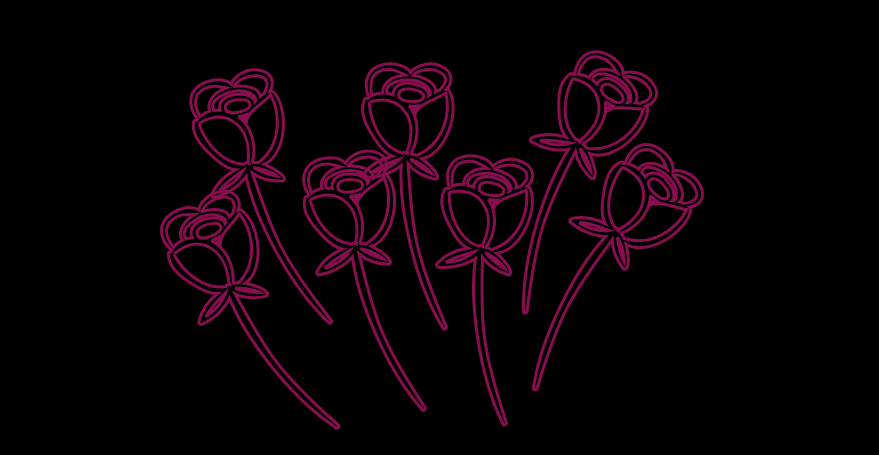
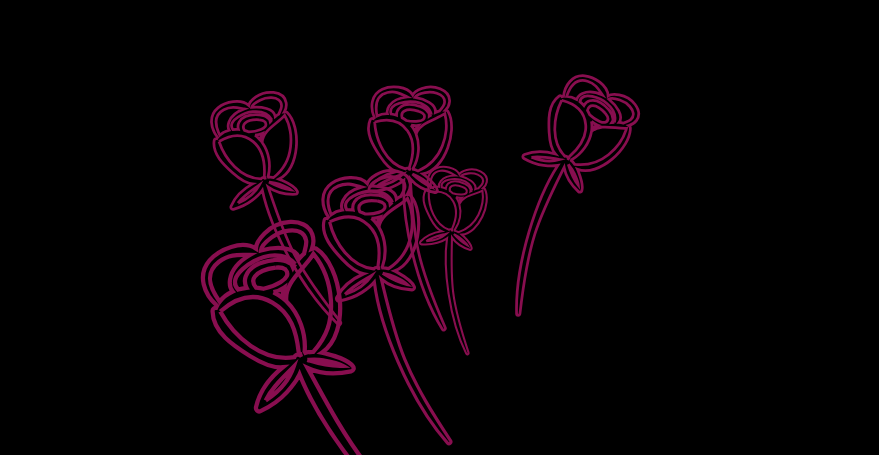
Before and after one commit to alexcumplido/milda, a plain HTML site: page index.html in a window 1280 px wide. Shown: the part 124-579 px from the top of the page, without its empty margins (200-1079 px from the left). Drawn offline with Linux system fonts and the light colour scheme; a web font is replaced by a local one.

Commit message:
Create -d effect

```diff
--- a/index.html
+++ b/index.html
@@ -65,9 +65,8 @@
                     font-size: 3.5rem;
                 }
             }
+
             .rose_1 {
-                max-width: 300px;
-                width: 100%;
                 animation: toDown 1.75s ease-in;
                 transform: rotate(-45deg);
                 grid-row: 1 / 3;
@@ -75,8 +74,6 @@
             }
 
             .rose_2 {
-                max-width: 300px;
-                width: 100%;
                 animation: toDown 1.50s ease-in;
                 transform: rotate(-30deg);
                 grid-row: 1 / 3;
@@ -84,8 +81,6 @@
             }
 
             .rose_3 {
-                max-width: 300px;
-                width: 100%;
                 animation: toDown 1.25s ease-in;
                 grid-row: 1 / 3;
                 grid-column: 4 / 6;
@@ -102,8 +97,6 @@
                 top: -22%;
                 left: -15%;
                 transform: rotate(-40deg);
-                max-width: 300px;
-                width: 100%;
                 animation: toDown 2s ease-in;
             }
 
@@ -112,8 +105,6 @@
                 top: -18%;
                 left: 24%;
                 transform: rotate(-25deg);
-                max-width: 300px;
-                width: 100%;
                 animation: toDown 2.20s ease-in;
             }
 
@@ -122,8 +113,6 @@
                 top: -12%;
                 left: -55%;
                 transform: rotate(-55deg);
-                max-width: 300px;
-                width: 100%;
                 animation: toDown 2s ease-in;
             }
 
@@ -132,8 +121,6 @@
                 top: -20%;
                 left: 60%;
                 transform: rotate(10deg);
-                max-width: 300px;
-                width: 100%;
                 animation: toDown 1.80s ease-in;
             }
 
@@ -142,8 +129,6 @@
                 top: -54%;
                 left: 80%;
                 transform: rotate(24deg);
-                max-width: 300px;
-                width: 100%;
                 animation: toDown 1.60s ease-in;
             }
 
@@ -152,8 +137,6 @@
                 top: -52%;
                 left: -78%;
                 transform: rotate(-60deg);
-                max-width: 300px;
-                width: 100%;
                 animation: toDown 1.40s ease-in;
             }
 
@@ -208,7 +191,7 @@
     </head>
     <body>
         <div class="container">
-            <svg class="rose_1" version="1.1" stroke="#880e4f" stroke-width="2" stroke-linejoin="square" stroke-linecap="butt" stroke-miterlimit="5" stroke-dasharray="600" stroke-dashoffset="600" x="0px" y="0px" viewBox="0 0 200 200" style="enable-background:new 0 0 200 200;">
+            <svg class="rose rose_1" version="1.1" stroke="#880e4f" stroke-width="2" stroke-linejoin="square" stroke-linecap="butt" stroke-miterlimit="5" stroke-dasharray="600" stroke-dashoffset="600" x="0px" y="0px" viewBox="0 0 200 200" style="enable-background:new 0 0 200 200;">
                 <g id="XMLID_1_">
                     <path id="XMLID_226_" style="fill:none;" d="M141.699,28.536c-2.719-3.544-7.022-6.085-11.414-6.835
                     c-2.105-0.359-6.033-0.747-8.056,0.778c-0.305-7.745-10.111-13.968-17.049-14.642c-9.049-0.88-14.428,6.888-15.406,15.065
@@ -240,7 +223,7 @@
                     c2.024-1.319,5.996-0.047,7.94,0.606c2.786,0.936,5.28,2.496,7.235,4.706C140.43,32.967,141.876,36.732,138.718,39.658z"/>
                 </g>
             </svg>
-            <svg class="rose_2" version="1.1" stroke="#880e4f" stroke-width="2" stroke-linejoin="square" stroke-linecap="butt" stroke-miterlimit="5" stroke-dasharray="600" stroke-dashoffset="600" x="0px" y="0px" viewBox="0 0 200 200" style="enable-background:new 0 0 200 200;">
+            <svg class="rose rose_2" version="1.1" stroke="#880e4f" stroke-width="2" stroke-linejoin="square" stroke-linecap="butt" stroke-miterlimit="5" stroke-dasharray="600" stroke-dashoffset="600" x="0px" y="0px" viewBox="0 0 200 200" style="enable-background:new 0 0 200 200;">
                 <g id="XMLID_1_">
                     <path id="XMLID_226_" style="fill:none;" d="M141.699,28.536c-2.719-3.544-7.022-6.085-11.414-6.835
                     c-2.105-0.359-6.033-0.747-8.056,0.778c-0.305-7.745-10.111-13.968-17.049-14.642c-9.049-0.88-14.428,6.888-15.406,15.065
@@ -272,7 +255,7 @@
                     c2.024-1.319,5.996-0.047,7.94,0.606c2.786,0.936,5.28,2.496,7.235,4.706C140.43,32.967,141.876,36.732,138.718,39.658z"/>
                 </g>
             </svg>
-            <svg class="rose_3" version="1.1" stroke="#880e4f" stroke-width="2" stroke-linejoin="square" stroke-linecap="butt" stroke-miterlimit="5" stroke-dasharray="600" stroke-dashoffset="600" x="0px" y="0px" viewBox="0 0 200 200" style="enable-background:new 0 0 200 200;">
+            <svg class="rose rose_3" version="1.1" stroke="#880e4f" stroke-width="2" stroke-linejoin="square" stroke-linecap="butt" stroke-miterlimit="5" stroke-dasharray="600" stroke-dashoffset="600" x="0px" y="0px" viewBox="0 0 200 200" style="enable-background:new 0 0 200 200;">
                 <g id="XMLID_1_">
                     <path id="XMLID_226_" style="fill:none;" d="M141.699,28.536c-2.719-3.544-7.022-6.085-11.414-6.835
                     c-2.105-0.359-6.033-0.747-8.056,0.778c-0.305-7.745-10.111-13.968-17.049-14.642c-9.049-0.88-14.428,6.888-15.406,15.065
@@ -305,7 +288,7 @@
                 </g>
             </svg>
             <div class="center-roses">
-                <svg class="rose_4" version="1.1" stroke="#880e4f" stroke-width="2" stroke-linejoin="square" stroke-linecap="butt" stroke-miterlimit="5" stroke-dasharray="600" stroke-dashoffset="600" x="0px" y="0px" viewBox="0 0 200 200" style="enable-background:new 0 0 200 200;">
+                <svg class="rose rose_4" version="1.1" stroke="#880e4f" stroke-width="2" stroke-linejoin="square" stroke-linecap="butt" stroke-miterlimit="5" stroke-dasharray="600" stroke-dashoffset="600" x="0px" y="0px" viewBox="0 0 200 200" style="enable-background:new 0 0 200 200;">
                     <g id="XMLID_1_">
                         <path id="XMLID_226_" style="fill:none;" d="M141.699,28.536c-2.719-3.544-7.022-6.085-11.414-6.835
                         c-2.105-0.359-6.033-0.747-8.056,0.778c-0.305-7.745-10.111-13.968-17.049-14.642c-9.049-0.88-14.428,6.888-15.406,15.065
@@ -337,7 +320,7 @@
                         c2.024-1.319,5.996-0.047,7.94,0.606c2.786,0.936,5.28,2.496,7.235,4.706C140.43,32.967,141.876,36.732,138.718,39.658z"/>
                     </g>
                 </svg>
-                <svg class="rose_5" version="1.1" stroke="#880e4f" stroke-width="2" stroke-linejoin="square" stroke-linecap="butt" stroke-miterlimit="5" stroke-dasharray="600" stroke-dashoffset="600" x="0px" y="0px" viewBox="0 0 200 200" style="enable-background:new 0 0 200 200;">
+                <svg class="rose rose_5" version="1.1" stroke="#880e4f" stroke-width="2" stroke-linejoin="square" stroke-linecap="butt" stroke-miterlimit="5" stroke-dasharray="600" stroke-dashoffset="600" x="0px" y="0px" viewBox="0 0 200 200" style="enable-background:new 0 0 200 200;">
                     <g id="XMLID_1_">
                         <path id="XMLID_226_" style="fill:none;" d="M141.699,28.536c-2.719-3.544-7.022-6.085-11.414-6.835
                         c-2.105-0.359-6.033-0.747-8.056,0.778c-0.305-7.745-10.111-13.968-17.049-14.642c-9.049-0.88-14.428,6.888-15.406,15.065
@@ -369,39 +352,7 @@
                         c2.024-1.319,5.996-0.047,7.94,0.606c2.786,0.936,5.28,2.496,7.235,4.706C140.43,32.967,141.876,36.732,138.718,39.658z"/>
                     </g>
                 </svg>
-                <svg class="rose_6" version="1.1" stroke="#880e4f" stroke-width="2" stroke-linejoin="square" stroke-linecap="butt" stroke-miterlimit="5" stroke-dasharray="600" stroke-dashoffset="600" x="0px" y="0px" viewBox="0 0 200 200" style="enable-background:new 0 0 200 200;">
-                    <g id="XMLID_1_">
-                        <path id="XMLID_226_" style="fill:none;" d="M141.699,28.536c-2.719-3.544-7.022-6.085-11.414-6.835
-                        c-2.105-0.359-6.033-0.747-8.056,0.778c-0.305-7.745-10.111-13.968-17.049-14.642c-9.049-0.88-14.428,6.888-15.406,15.065
-                        c-0.365,0.047-0.732,0.107-1.099,0.184c-0.459-0.702-1.325-1.094-2.158-0.487c-8.092,5.89-7.658,17.458-7.172,26.443
-                        c0.281,5.203,1.126,11.636,4.52,15.655c-7.374-2.16-15.321-2.492-22.495,0.406c-1.172,0.473-1.625,2.113-0.37,2.834
-                        c4.502,2.587,9.244,4.39,14.419,5.047c2.825,0.358,6.831,0.662,10.224,0.028c-9.534,14.678-16.16,32.074-21.013,48.585
-                        c-5.567,18.938-9.501,39.34-8.952,59.159c0.045,1.608,2.265,1.527,2.442,0c2.293-19.73,4.852-38.943,10.878-57.955
-                        c5.417-17.091,13.362-32.521,21.249-48.39c1.132,6.821,5.351,12.99,10.382,17.646c0.838,0.775,2.139,0.429,2.485-0.656
-                        c1.311-4.11-0.961-9.879-2.424-13.72c-0.241-0.633-0.504-1.263-0.78-1.888c15.485,5.976,38.861-15.468,38.496-30.219
-                        c-0.01-0.394-0.185-0.698-0.432-0.916c-0.037-0.078-0.086-0.151-0.158-0.209c-0.191-0.152-0.396-0.284-0.596-0.421
-                        c2.162-0.547,4.081-1.58,5.662-3.782C145.555,36.521,144.309,31.938,141.699,28.536z M126.792,41.734
-                        c-0.637,0.026-1.272,0.064-1.902,0.121c0.296-0.453,0.558-0.959,0.774-1.536c0.16-0.429,0.139-0.814,0.004-1.143
-                        c0.013-2.447-1.123-4.464-2.695-6.436c-0.11-0.138-0.228-0.243-0.35-0.333c-3.322-3.75-8.549-7.839-13.864-6.396
-                        c-1.836,0.499-3.259,1.802-4.134,3.428c-0.904-1.031-1.893-1.979-2.951-2.818c1.83-8.477,15.842-1.895,19.466,1.137
-                        C125.271,31.216,128.332,36.339,126.792,41.734z M120.173,35.1c0.054,0.088,0.108,0.176,0.18,0.261
-                        c0.989,1.163,1.783,2.367,1.818,3.864c-0.012,0.042-0.031,0.076-0.04,0.121c-1.285,5.899-10.488-0.44-13.304-3.163
-                        c-0.446-1.078-0.983-2.135-1.594-3.155c0.515-1.915,1.342-3.568,3.948-3.47C114.756,29.692,117.898,32.576,120.173,35.1z
-                        M110.152,40.907c1.265,1.231,2.765,2.195,4.534,2.858c-1.598,0.53-3.069,1.251-4.284,2.288
-                        C110.516,44.342,110.431,42.62,110.152,40.907z M107.21,11.796c5.873,1.796,7.985,5.749,10.921,10.061
-                        c-4.416-2.037-10.03-3.273-14.575-1.124c-2.082,0.984-3.604,2.509-4.109,4.354c-2.269-1.345-4.766-2.178-7.369-2.284
-                        C94.487,15.793,98.46,9.12,107.21,11.796z M88.444,25.669c9.186,2.26,16.509,6.969,17.466,17.631
-                        c0.895,9.973-4.787,17.096-11.859,23.318c-0.676,0.595-0.501,1.453,0.021,1.973c-0.306-0.17-0.607-0.344-0.939-0.484
-                        c0.012-1.224-1.216-2.034-2.345-1.713C80.485,55.956,82.317,37.905,88.444,25.669z M66.488,67.061
-                        c6.94-1.102,13.554,0.53,20.513,1.668C80.496,70.733,72.891,69.604,66.488,67.061z M93.256,72.142
-                        c1.517,1.972,3.045,3.886,4.121,6.221c1.078,2.342,2.813,5.926,3.159,9.049C96.99,82.842,94.953,77.633,93.256,72.142z
-                        M122.443,65.218c-7.65,6.111-14.893,8.174-24.461,7.038c-0.877-1.276-1.93-2.396-3.222-3.256c0.321,0.086,0.676,0.057,1.017-0.143
-                        c7.253-4.246,12.989-12.077,14.367-20.523c6.441-6.023,17.5-1.759,25.475-2.351C133.379,54.034,128.984,59.993,122.443,65.218z
-                        M138.718,39.658c-1.44,1.334-3.587,1.811-5.461,2.633c-1.01-0.256-2.06-0.422-3.136-0.508c3.812-4.894-2.072-12.57-7.317-16.901
-                        c2.024-1.319,5.996-0.047,7.94,0.606c2.786,0.936,5.28,2.496,7.235,4.706C140.43,32.967,141.876,36.732,138.718,39.658z"/>
-                    </g>
-                </svg>
-                <svg class="rose_7" version="1.1" stroke="#880e4f" stroke-width="2" stroke-linejoin="square" stroke-linecap="butt" stroke-miterlimit="5" stroke-dasharray="600" stroke-dashoffset="600" x="0px" y="0px" viewBox="0 0 200 200" style="enable-background:new 0 0 200 200;">
+                <svg class="rose rose_6" version="1.1" stroke="#880e4f" stroke-width="2" stroke-linejoin="square" stroke-linecap="butt" stroke-miterlimit="5" stroke-dasharray="600" stroke-dashoffset="600" x="0px" y="0px" viewBox="0 0 200 200" style="enable-background:new 0 0 200 200;">
                     <g id="XMLID_1_">
                         <path id="XMLID_226_" style="fill:none;" d="M141.699,28.536c-2.719-3.544-7.022-6.085-11.414-6.835
                         c-2.105-0.359-6.033-0.747-8.056,0.778c-0.305-7.745-10.111-13.968-17.049-14.642c-9.049-0.88-14.428,6.888-15.406,15.065
```
